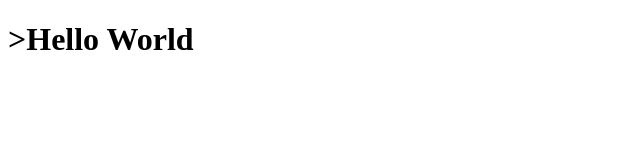
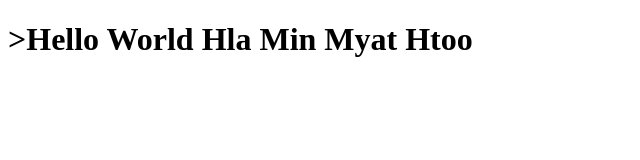
Before and after one commit to MyatHtoo/Senior_Project, a plain HTML site: page index.html in a window 1280 px wide. Shown: the whole page, without its empty margins (0-640 px from the left). Drawn offline with Linux system fonts and the light colour scheme.

Commit message:
add Hla Min Myat Htoo

```diff
--- a/index.html
+++ b/index.html
@@ -6,6 +6,6 @@
     <title>Document</title>
 </head>
 <body>
-    <h1>>Hello World</h1>
+    <h1>>Hello World Hla Min Myat Htoo</h1>
 </body>
 </html>
```
